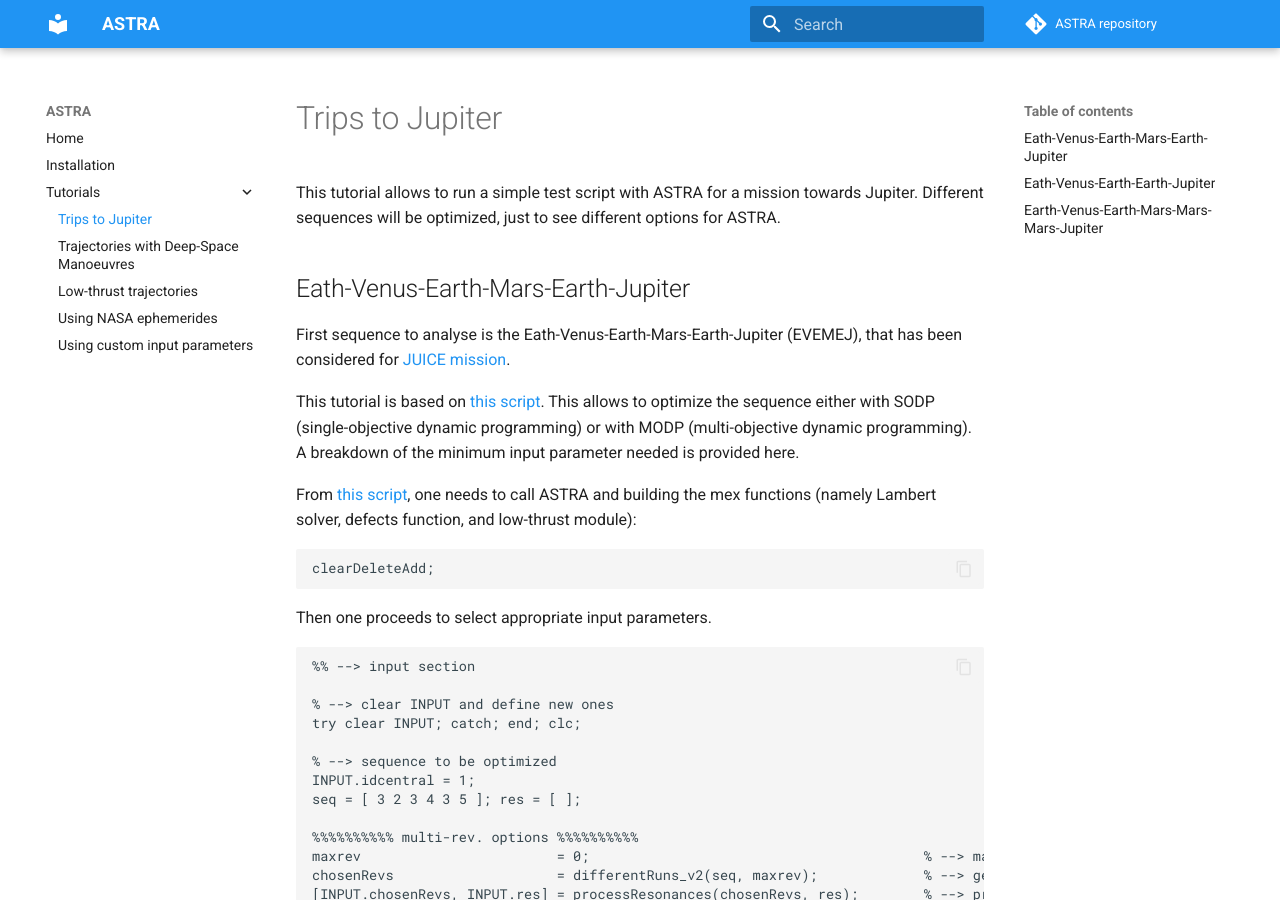
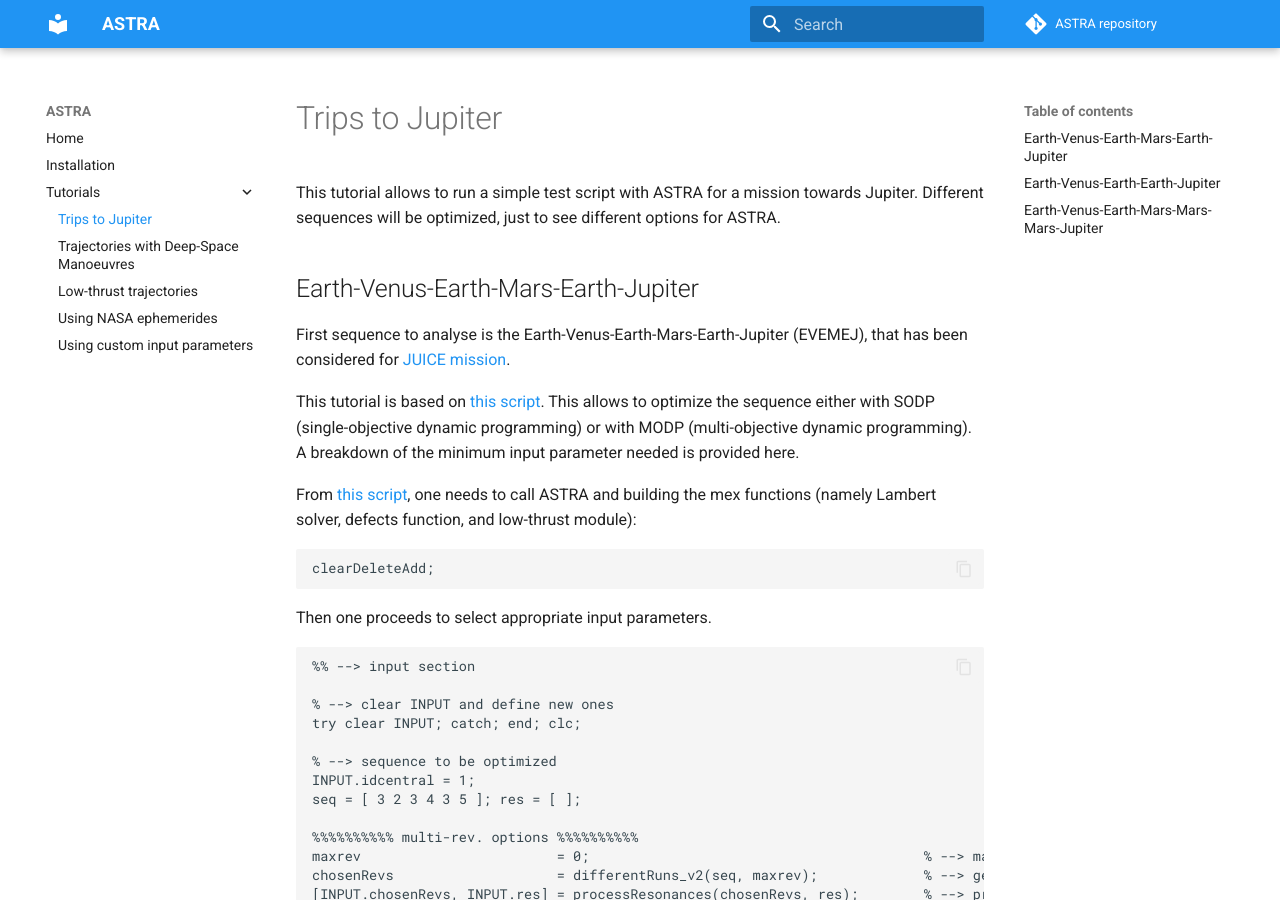
Before and after one commit to andreabellome/astra-documentation, an MkDocs documentation site: the page built from docs/trips_to_jupiter.md, in a window 1280 px wide and 900 px high. Built offline with MkDocs 1.6.1 and Material for MkDocs 9.7.7, drawn with Linux system fonts in a browser that asks for light colours; comment, search, counter and statistics services are not loaded; some of the changed text lies outside the part shown.

Commit message:
upd release

```diff
--- a/docs/trips_to_jupiter.md
+++ b/docs/trips_to_jupiter.md
@@ -1,9 +1,9 @@
 
 This tutorial allows to run a simple test script with ASTRA for a mission towards Jupiter. Different sequences will be optimized, just to see different options for ASTRA.
 
-## Eath-Venus-Earth-Mars-Earth-Jupiter
+## Earth-Venus-Earth-Mars-Earth-Jupiter
 
-First sequence to analyse is the Eath-Venus-Earth-Mars-Earth-Jupiter (EVEMEJ), that has been considered for <a href="https://www.esa.int/Science_Exploration/Space_Science/Juice" target="_blank">JUICE mission</a>.
+First sequence to analyse is the Earth-Venus-Earth-Mars-Earth-Jupiter (EVEMEJ), that has been considered for <a href="https://www.esa.int/Science_Exploration/Space_Science/Juice" target="_blank">JUICE mission</a>.
 
 This tutorial is based on <a href="https://github.com/andreabellome/astra/blob/main/st1_astra_main.m" target="_blank">this script</a>. This allows to optimize the sequence either with SODP (single-objective dynamic programming) or with MODP (multi-objective dynamic programming). A breakdown of the minimum input parameter needed is provided here.
 
@@ -252,7 +252,7 @@ It is always suggested to run this second step as one might use coarse grids as
 
 so the refinement actually helped at the price of slightly increased transfer time.
 
-## Eath-Venus-Earth-Earth-Jupiter
+## Earth-Venus-Earth-Earth-Jupiter
 
 This second tutorial is very similar to the one above. The main difference is that one uses a resonant transfer in the Earth-Earth leg.
 
```
Also changed, not shown: site/search/search_index.json, site/trips_to_jupiter/index.html.
